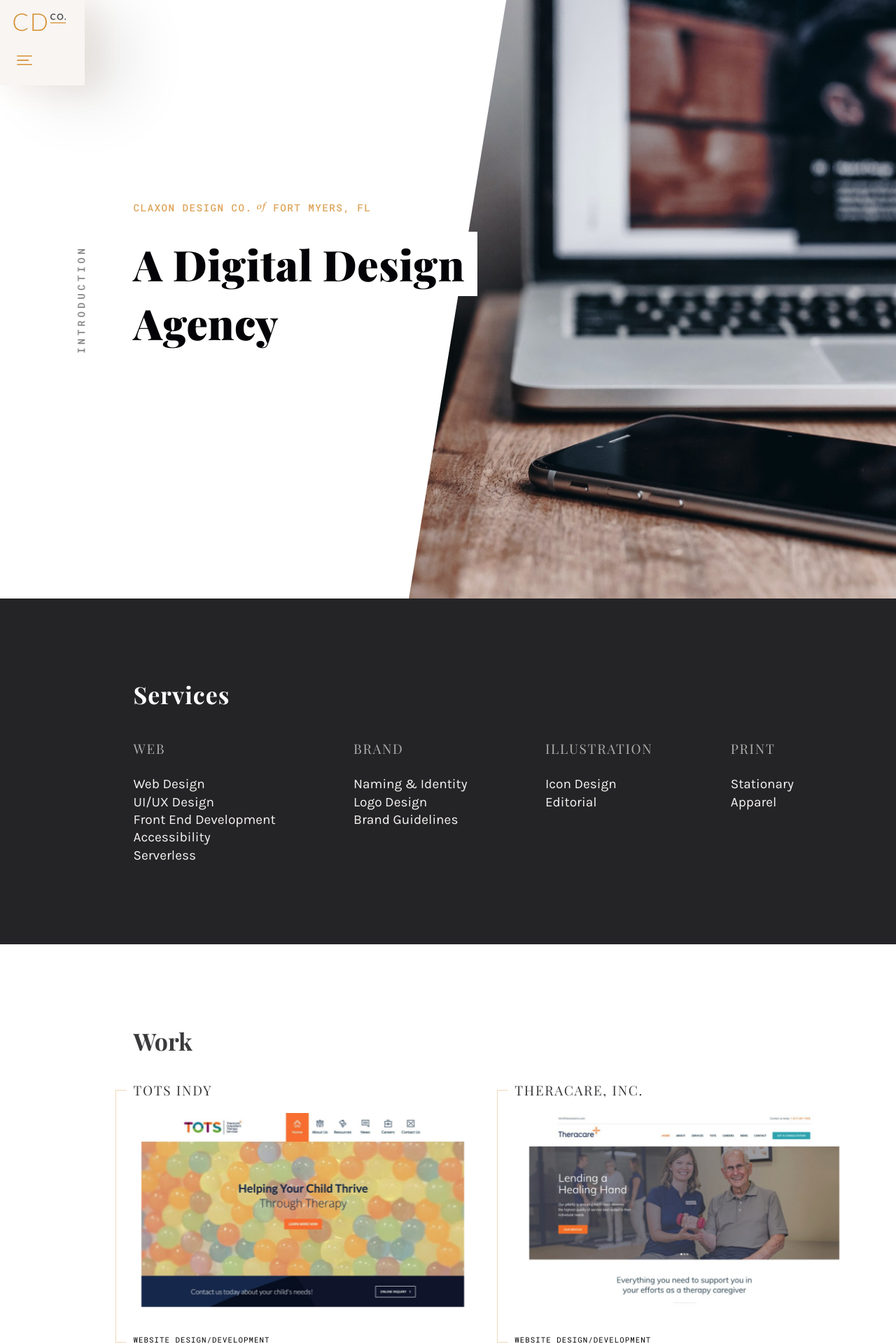
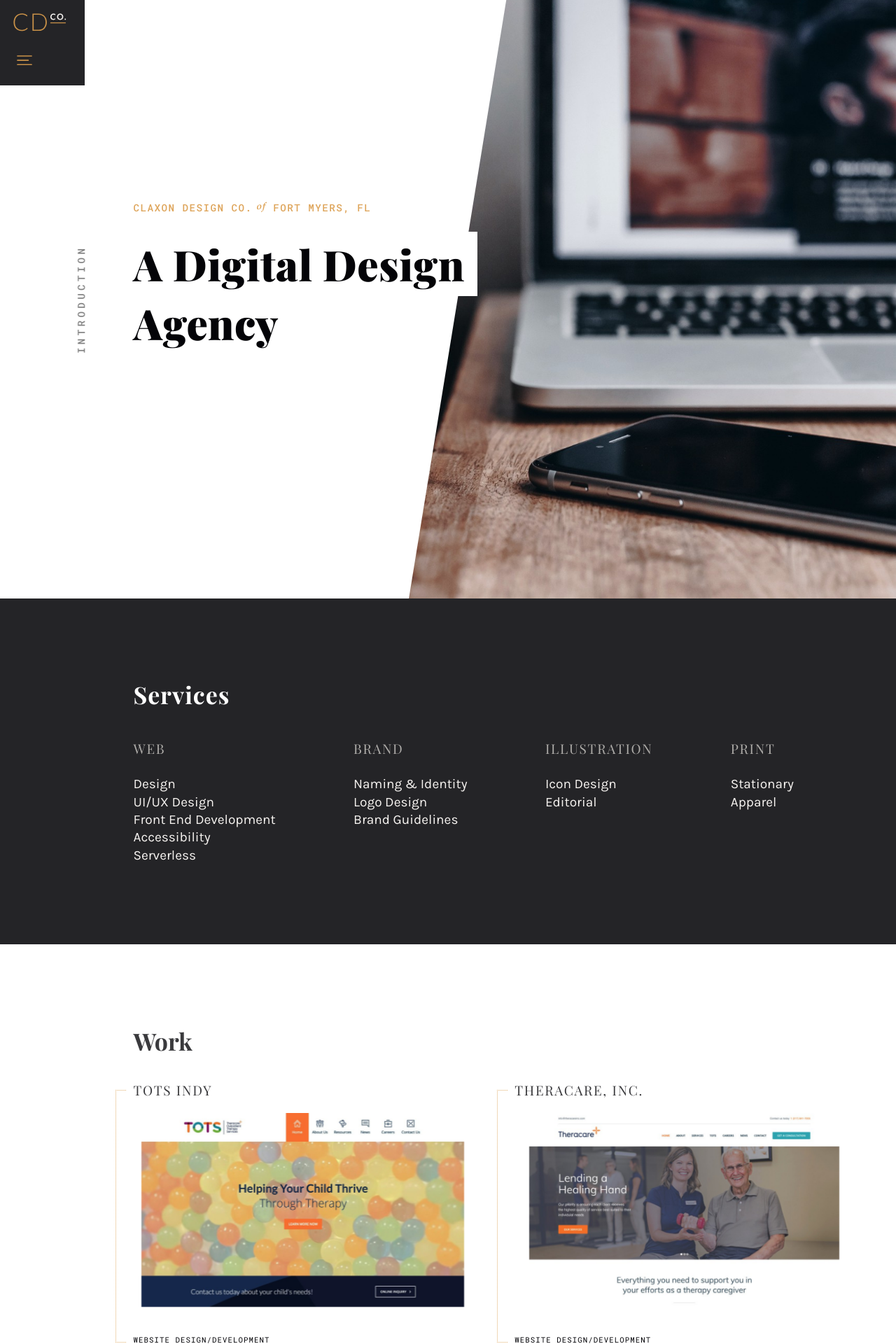
Before and after one commit to claxondesignco/claxondesignco.github.io, a Jekyll site: the page built from index.html, in a window 1280 px wide. Shown: the top 1920 px of the page at 70% size. Built offline with Jekyll 4.4.1, drawn with Linux system fonts in a browser that asks for light colours; nearby versions of some CDN libraries; comment, search, counter and statistics services are not loaded.

Commit message:
Design Tweaks

```diff
--- a/_includes/sections-services.md
+++ b/_includes/sections-services.md
@@ -8,7 +8,7 @@
 
   <h3><span data-aos="fade-up">Web</span></h3>
   <ul data-aos="fade-in">
-    <li>Web Design</li>
+    <li>Design</li>
     <li>UI/UX Design</li>
     <li>Front End Development</li>
     <li>Accessibility</li>
--- a/_sass/_base.sass
+++ b/_sass/_base.sass
@@ -35,12 +35,9 @@
   z-index: 9
   top: 0
   left: 0
-  box-shadow: -15px 5px 40px 5px rgba(148, 100, 48, 0.1), -60px 20px 90px rgba(0,0,0,0.1)
   transition: box-shadow 350ms ease-in-out
-  background: $white
-
-  &:hover
-    box-shadow: 15px 5px 40px 5px rgba(148, 100, 48, 0.1),60px 20px 90px rgba(0,0,0,0.1)
+  background: $black-s1
+  opacity: 0.87
 
 main > p
   margin-left: 2.2rem
--- a/_sass/_navigation.sass
+++ b/_sass/_navigation.sass
@@ -17,12 +17,16 @@
 
     li
       margin: 0
-      font-size: ms(0)
+      font-size: ms(-1)
       line-height: ms(3)
       display: block
 
       a
         text-shadow: none
+        color: $gold
+
+        &:hover
+          color: $white-t1
 
 button#toggle
   background: none
@@ -49,14 +53,17 @@
     transition: fill 350ms ease
 
     path
-      transition: transform 350ms ease, opacity 200ms ease
+      fill: $gold
+
+    path
+      transition: transform 350ms ease, opacity 200ms ease, fill 400ms ease
 
   &:hover
-    color: $red
+    color: $white
 
     & .menu-icon
       path
-        fill: var(--red)
+        fill: var(--white)
 
 #toggle[aria-expanded=true]
   & .menu-icon
--- a/css/main.scss
+++ b/css/main.scss
@@ -15,17 +15,17 @@
   }
 
   .cd {
-    fill: $gold-t1;
+    fill: $gold;
     transition: fill 400ms ease;
   }
 
   .co {
-    fill: $black-t2;
+    fill: $white;
   }
 
   &:hover {
     .cd {
-      fill: $black-t2;
+      fill: $white-s1;
     }
 
   }
```
